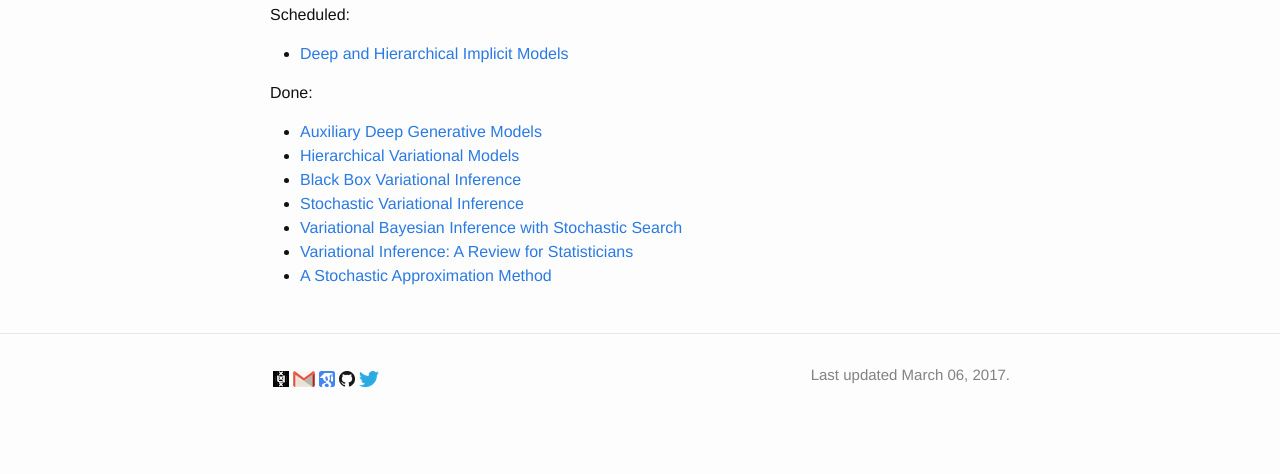
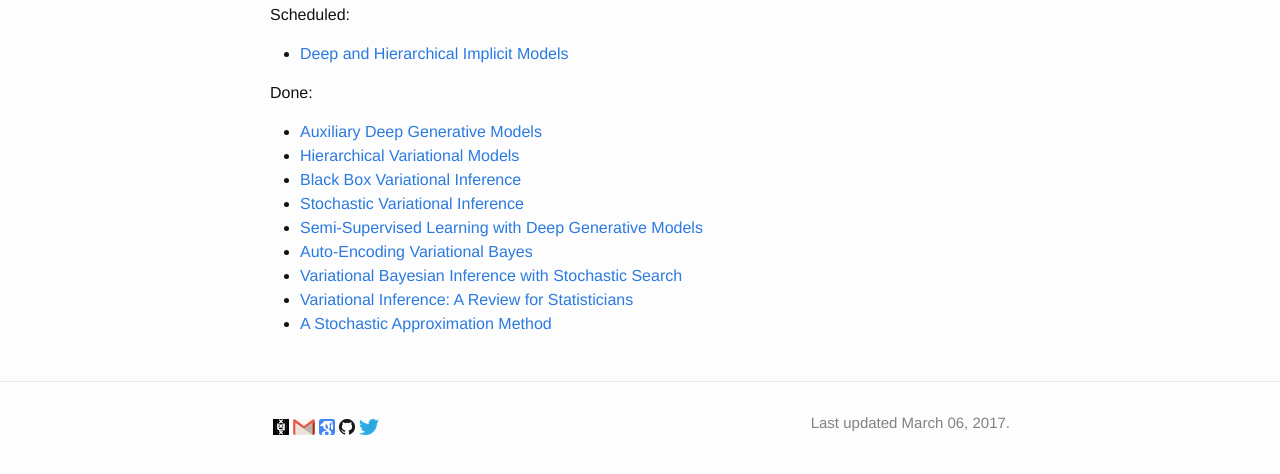
Before and after one commit to wilkeraziz/oldsite, a Jekyll site: the page built from pages/inference.markdown, in a window 1280 px wide, cut to the strip 385-859 px from the top of the page. Built offline with Jekyll 4.4.1, drawn with Linux system fonts in a browser that asks for light colours.

Commit message:
+VAE papers

```diff
--- a/pages/inference.markdown
+++ b/pages/inference.markdown
@@ -18,6 +18,8 @@ Done:
 * [Hierarchical Variational Models](https://arxiv.org/pdf/1511.02386.pdf)
 * [Black Box Variational Inference](https://arxiv.org/pdf/1401.0118.pdf)
 * [Stochastic Variational Inference](https://arxiv.org/pdf/1206.7051.pdf)
+* [Semi-Supervised Learning with Deep Generative Models](https://arxiv.org/pdf/1406.5298.pdf)
+* [Auto-Encoding Variational Bayes](https://arxiv.org/pdf/1312.6114.pdf)
 * [Variational Bayesian Inference with Stochastic Search](https://arxiv.org/pdf/1206.6430.pdf)
 * [Variational Inference: A Review for Statisticians](https://arxiv.org/pdf/1601.00670.pdf)
 * [A Stochastic Approximation Method](https://www.jstor.org/stable/2236626)
```
